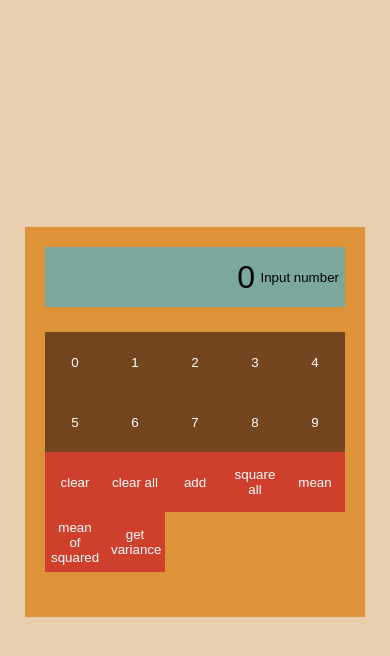
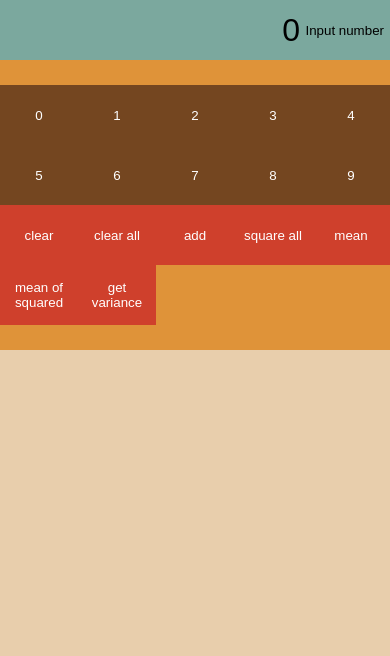
Before and after one commit to khamiltonuk/vigilant-octo-train, a React (Create React App) app: page / in a window 390 px wide. Shown: the top 656 px of the page. Built offline with nearby package versions, Linux system fonts and the light colour scheme.

Commit message:
responsive style

```diff
--- a/src/App.css
+++ b/src/App.css
@@ -3,6 +3,9 @@ body {
   height: 100%;
 }
 
+body {
+  background: #e8ceac;
+}
 /* https://www.paulirish.com/2012/box-sizing-border-box-ftw/ */
 /* apply a natural box layout model to all elements, but allowing components to change */
 html {
@@ -14,19 +17,22 @@ html {
   box-sizing: inherit;
 }
 
+.calculator {
+  text-align: center;
+  width: 100%;
+  background: #df9339;
+}
+@media (min-width: 400px) {
   body {
     display: flex;
     align-items: center;
     justify-content: center;
-  width: 100%;
-  background: #e8ceac;
   }
 
   .calculator {
-  text-align: center;
     width: 340px;
     padding: 20px;
-  background: #df9339;
+  }
 }
 
 button {
--- a/src/components/Keypad/Keypad.css
+++ b/src/components/Keypad/Keypad.css
@@ -4,7 +4,7 @@
 .operation-key,
 .number-key {
   height: 60px;
-  width: 60px;
+  width: 20%;
   color: white;
   float: left;
 }
```
Lines whose indentation alone changed are shown as unchanged.
